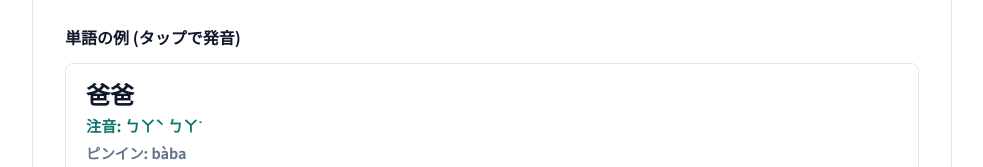
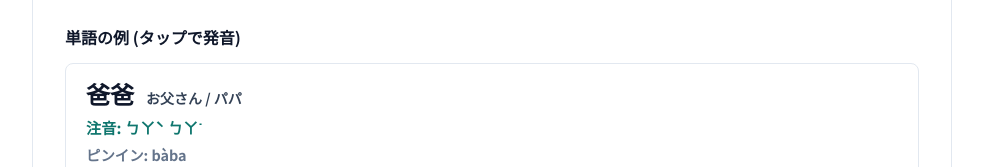
Before and after one commit to nem6ishi/learn_taiwan_chinese, a website built with Vite: page zhuyin-vowels-1.html in a window 1280 px wide. Shown: the part 626-793 px from the top of the page, without its empty margins (148-1131 px from the left). Built offline with nearby package versions, Linux system fonts and the light colour scheme.

Commit message:
feat: 単語カードで漢字の右に日本語の意味を横並び表示

```diff
--- a/src/js/vowelsApp.js
+++ b/src/js/vowelsApp.js
@@ -34,7 +34,7 @@ function renderVowelList() {
         </div>
       </div>
 
-      <!-- 漢字の由来 (新機能) -->
+      <!-- 漢字の由来 -->
       <div style="background: #F1F5F9; border-radius: var(--radius-md); padding: 14px 18px; margin-bottom: 16px;">
         <div style="font-size: 0.85rem; font-weight: 700; color: #475569; margin-bottom: 4px;">
           🈁 漢字の成り立ち・由来：<strong>${item.originKanji}</strong>
@@ -53,16 +53,18 @@ function renderVowelList() {
         </p>
       </div>
 
-      <!-- 単語の例 -->
+      <!-- 単語の例 (漢字の右に意味を配置) -->
       <div>
         <h4 style="font-size: 1rem; font-weight: 700; margin-bottom: 12px;">単語の例 (タップで発音)</h4>
         <div class="examples-grid">
           ${item.examples.map(ex => `
             <div class="example-card play-word-sound" data-word="${ex.traditional}">
-              <div class="example-trad">${ex.traditional}</div>
+              <div class="example-header">
+                <span class="example-trad">${ex.traditional}</span>
+                <span class="example-meaning">${ex.meaning}</span>
+              </div>
               <div class="example-zhuyin">注音: ${ex.zhuyin}</div>
               <div class="example-pinyin">ピンイン: ${ex.pinyin}</div>
-              <div class="example-meaning">意味: ${ex.meaning}</div>
             </div>
           `).join('')}
         </div>
--- a/src/styles/main.css
+++ b/src/styles/main.css
@@ -281,11 +281,24 @@ body {
   background: var(--color-primary-light);
 }
 
+.example-header {
+  display: flex;
+  align-items: baseline;
+  gap: 12px;
+  margin-bottom: 2px;
+}
+
 .example-trad {
   font-size: 1.5rem;
   font-weight: 900;
   font-family: 'Noto Sans TC', sans-serif;
   line-height: 1.2;
+}
+
+.example-meaning {
+  font-size: 0.9rem;
+  font-weight: 700;
+  color: var(--color-primary);
 }
 
 .example-zhuyin {
```
